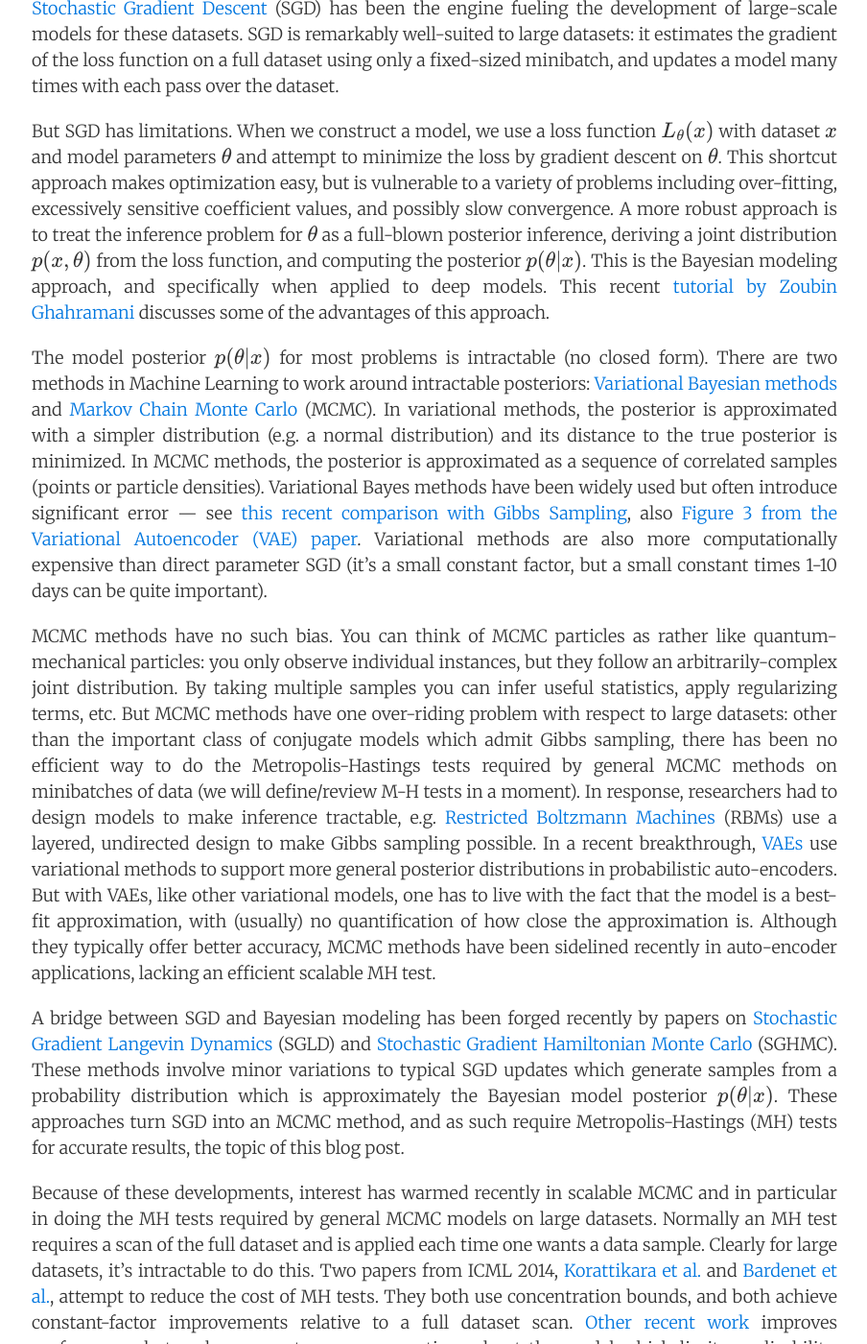
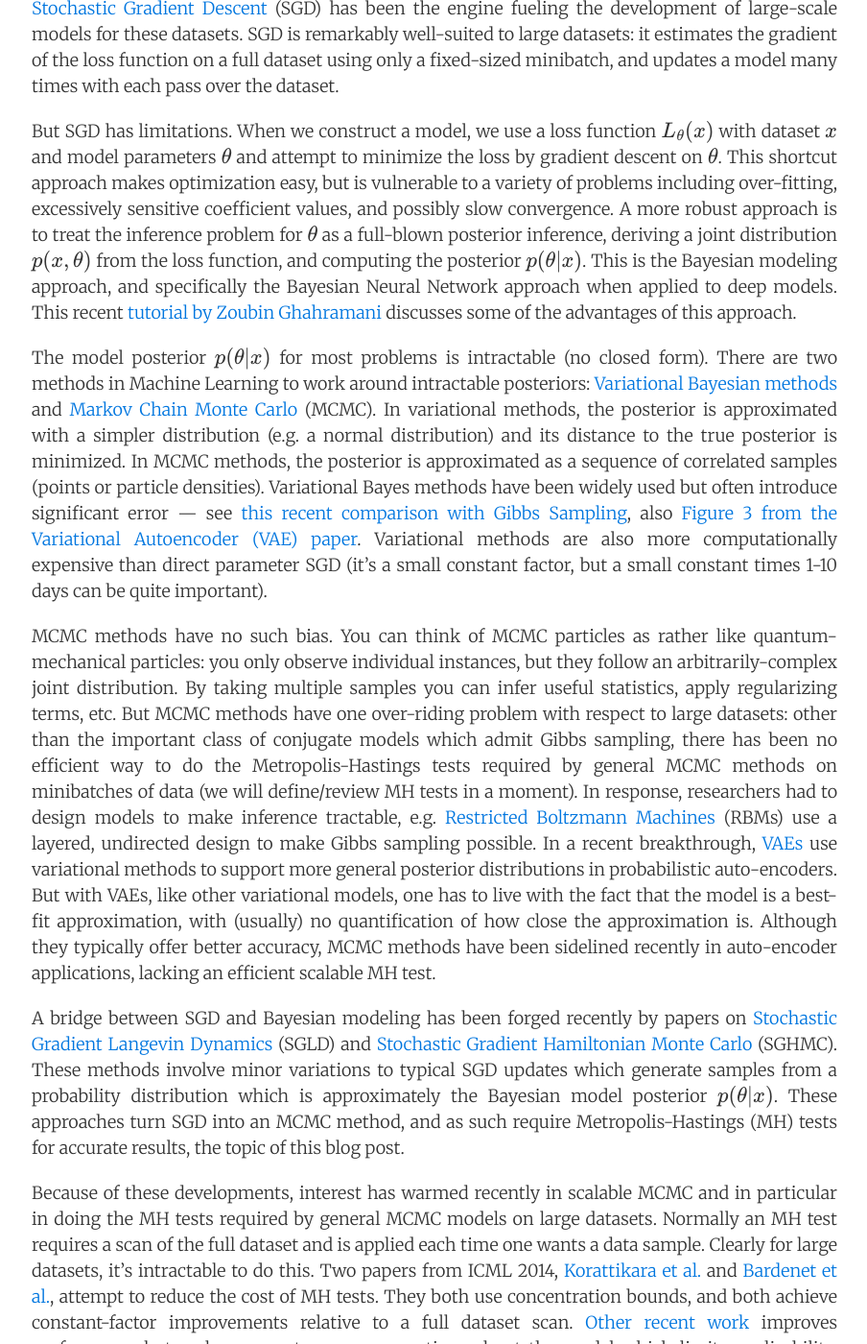
Before and after one commit to bairblog/bairblog.github.io, a Jekyll site: the page built from _posts/2017-08-02-minibatch-metropolis-hastings.md, in a window 1280 px wide and 1400 px high, scrolled down 696 px. Shown: the whole window at 96% size, without its empty margins (187-1091 px from the left). Built offline with Jekyll 4.4.1, drawn with Linux system fonts in a browser that asks for light colours; nearby versions of some CDN libraries; formulas are drawn with MathJax 3; comment, search, counter and statistics services are not loaded; some of the changed text lies outside the part shown.

Commit message:
fixed typos, etc. Looks good but I will check tomorrow

```diff
--- a/_posts/2017-08-02-minibatch-metropolis-hastings.md
+++ b/_posts/2017-08-02-minibatch-metropolis-hastings.md
@@ -31,9 +31,9 @@ over-fitting, excessively sensitive coefficient values, and possibly slow
 convergence. A more robust approach is to treat the inference problem for
 $\theta$ as a full-blown posterior inference, deriving a joint distribution
 $p(x,\theta)$ from the loss function, and computing the posterior $p(\theta|x)$.
-This is the Bayesian modeling approach, and specifically when applied to deep
-models. This recent [tutorial by Zoubin Ghahramani][6] discusses some of the
-advantages of this approach.
+This is the Bayesian modeling approach, and specifically the Bayesian Neural
+Network approach when applied to deep models. This recent [tutorial by Zoubin
+Ghahramani][6] discusses some of the advantages of this approach.
 
 The model posterior $p(\theta|x)$ for most problems is intractable (no closed
 form). There are two methods in Machine Learning to work around intractable
@@ -55,7 +55,7 @@ can infer useful statistics, apply regularizing terms, etc. But MCMC methods
 have one over-riding problem with respect to large datasets: other than the
 important class of conjugate models which admit Gibbs sampling, there has been
 no efficient way to do the Metropolis-Hastings tests required by general MCMC
-methods on minibatches of data (we will define/review M-H tests in a moment). In
+methods on minibatches of data (we will define/review MH tests in a moment). In
 response, researchers had to design models to make inference tractable, e.g.
 [Restricted Boltzmann Machines][11] (RBMs) use a layered, undirected design to
 make Gibbs sampling possible. In a recent breakthrough, [VAEs][10] use
@@ -275,7 +276,7 @@ Instead of using the classical test, we'll use the sigmoid function. It might
 not be apparent why this is allowed, but there's some elegant theory that
 explains why using this alternative function *as the acceptance test for MH*
 still results in the correct semantics of MCMC. That is, under the same mild
-assumptions, the distribution of samples $(\theta_i)_{i=1}^N$ approaches the
+assumptions, the distribution of samples $(\theta_i)_{i=1}^T$ approaches the
 target distribution.
 
 <p style="text-align:center;">
```
Also changed, not shown: other parts of _posts/2017-08-02-minibatch-metropolis-hastings.md (+12 -11 lines).
